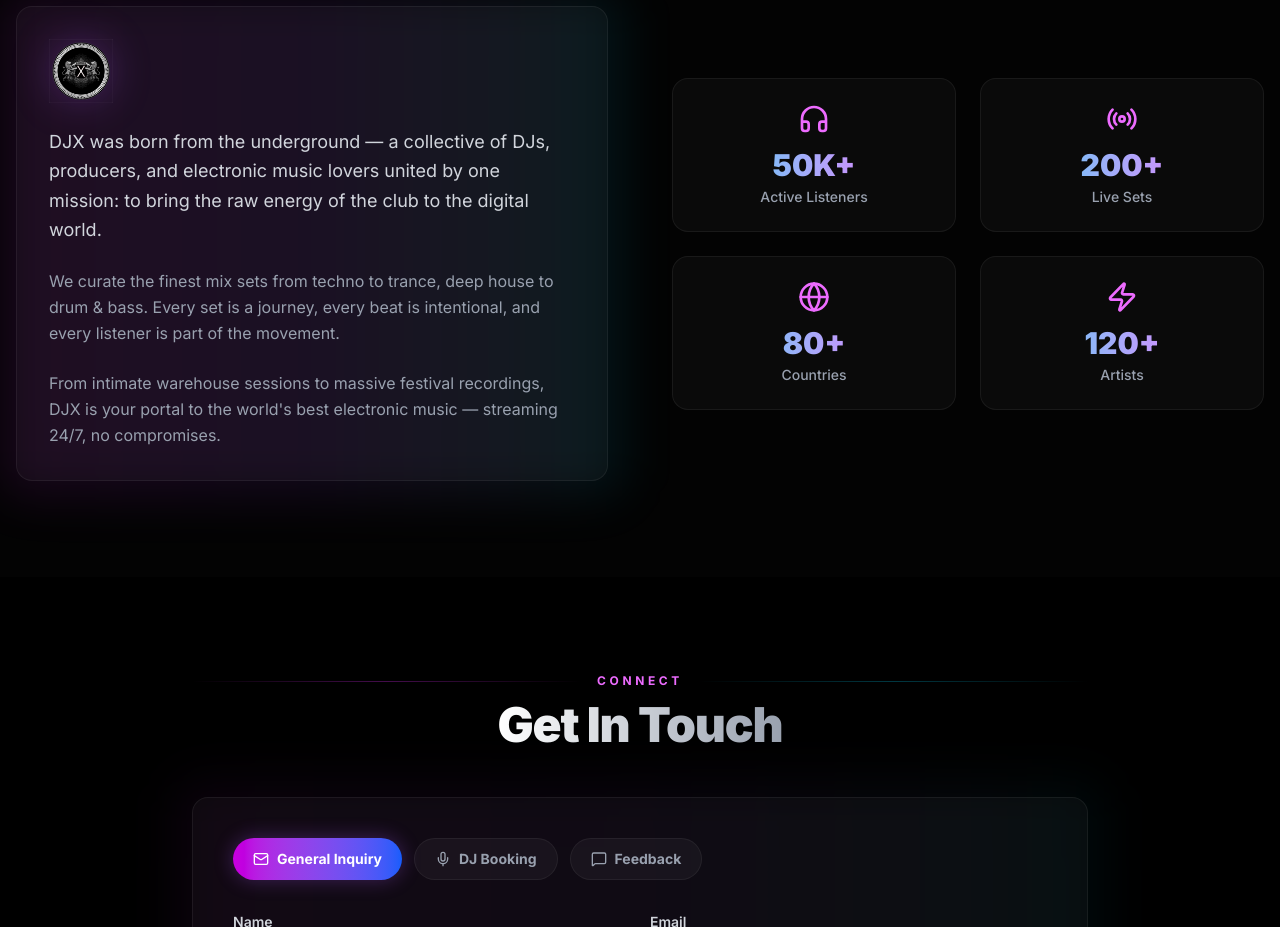
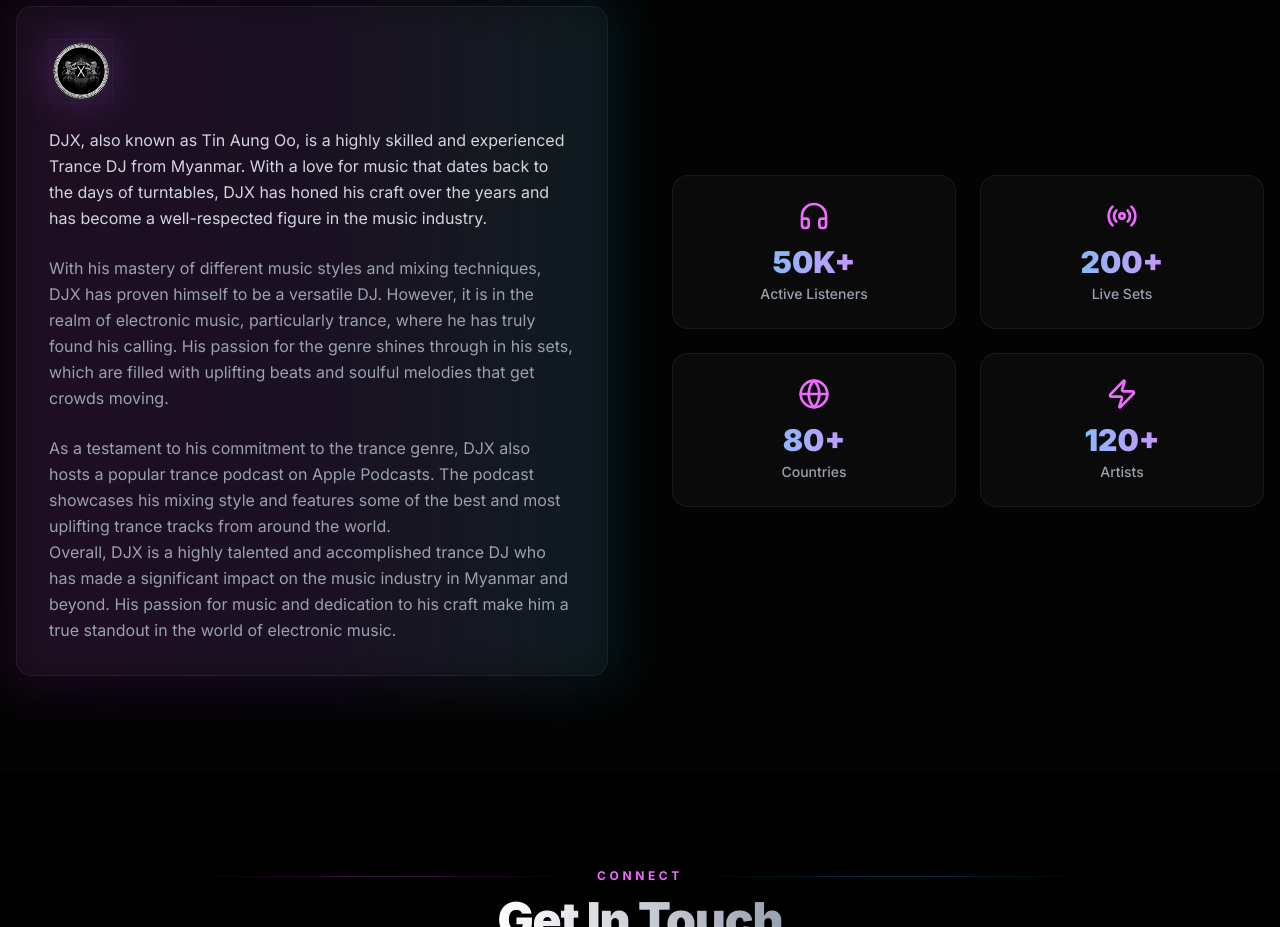
Before and after one commit to djtinaungoo-cloud/djx, a React (Vite) app: page / in a window 1280 px wide. Shown: the part 2040-2967 px from the top of the page. Built offline with nearby package versions, Linux system fonts and the light colour scheme; no server answers; the database is empty.

Commit message:
Update AboutSection.tsx

```diff
--- a/src/sections/AboutSection.tsx
+++ b/src/sections/AboutSection.tsx
@@ -31,14 +31,17 @@ export default function AboutSection() {
                   alt="DJX"
                   className="h-16 w-auto mb-6 drop-shadow-[0_0_20px_rgba(168,85,247,0.3)]"
                 />
-                <p className="text-gray-300 leading-relaxed text-lg mb-6">
-                  DJX was born from the underground — a collective of DJs, producers, and electronic music lovers united by one mission: to bring the raw energy of the club to the digital world.
+                <p className="text-gray-300 leading-relaxed mb-6">
+                  DJX, also known as Tin Aung Oo, is a highly skilled and experienced Trance DJ from Myanmar. With a love for music that dates back to the days of turntables, DJX has honed his craft over the years and has become a well-respected figure in the music industry.
                 </p>
                 <p className="text-gray-400 leading-relaxed mb-6">
-                  We curate the finest mix sets from techno to trance, deep house to drum & bass. Every set is a journey, every beat is intentional, and every listener is part of the movement.
+                  With his mastery of different music styles and mixing techniques, DJX has proven himself to be a versatile DJ. However, it is in the realm of electronic music, particularly trance, where he has truly found his calling. His passion for the genre shines through in his sets, which are filled with uplifting beats and soulful melodies that get crowds moving.
                 </p>
                 <p className="text-gray-400 leading-relaxed">
-                  From intimate warehouse sessions to massive festival recordings, DJX is your portal to the world's best electronic music — streaming 24/7, no compromises.
+                  As a testament to his commitment to the trance genre, DJX also hosts a popular trance podcast on Apple Podcasts. The podcast showcases his mixing style and features some of the best and most uplifting trance tracks from around the world.
+                </p>
+                <p className="text-gray-400 leading-relaxed">
+                  Overall, DJX is a highly talented and accomplished trance DJ who has made a significant impact on the music industry in Myanmar and beyond. His passion for music and dedication to his craft make him a true standout in the world of electronic music.
                 </p>
               </div>
             </div>
```
